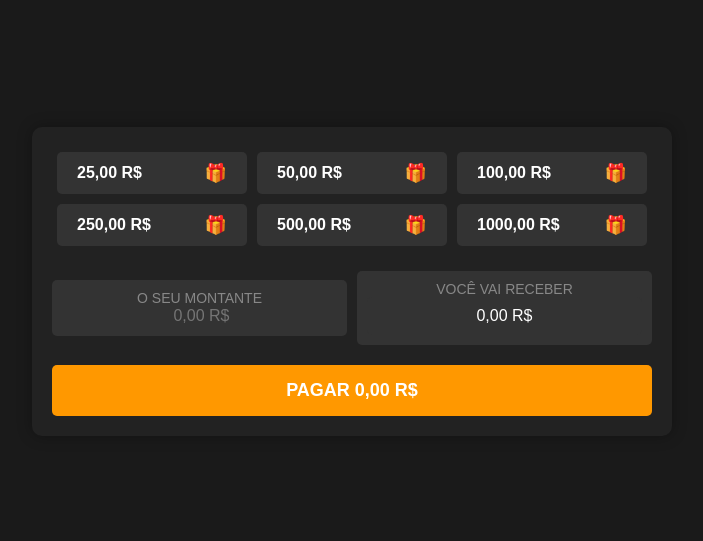
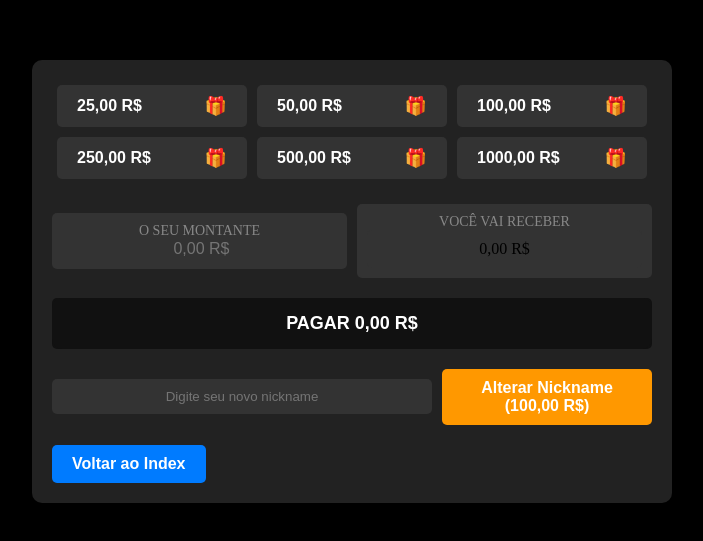
Before and after one commit to SXD3008/tigrinho, a plain HTML site: page adicionar-saldo.html in a window 1280 px wide. Shown: the part 119-660 px from the top of the page, without its empty margins (288-991 px from the left). Drawn offline with Linux system fonts and the light colour scheme.

Commit message:
Update adicionar-saldo.html

```diff
--- a/adicionar-saldo.html
+++ b/adicionar-saldo.html
@@ -5,15 +5,16 @@
     <meta name="viewport" content="width=device-width, initial-scale=1.0">
     <title>Adicionar Saldo</title>
     <style>
-        body {
+        html, body {
             margin: 0;
-            font-family: Arial, sans-serif;
-            background-color: #1a1a1a;
-            color: white;
+            padding: 0;
+            width: 100%;
+            height: 100vh;
             display: flex;
+            flex-direction: row;
             justify-content: center;
             align-items: center;
-            height: 100vh;
+            background: #000;
         }
 
         .container {
@@ -95,21 +96,68 @@
             outline: none;
         }
 
-        .pay-button {
+        .glow-on-hover {
             width: 100%;
             padding: 15px;
-            background-color: #ff9800;
-            color: white;
-            border: none;
+            color: #fff;
+            background: #111;
+            cursor: pointer;
+            position: relative;
+            z-index: 0;
             border-radius: 5px;
+            text-transform: uppercase;
             font-size: 18px;
             font-weight: bold;
-            cursor: pointer;
-            text-transform: uppercase;
+            border: none;
+            text-align: center;
+            display: inline-block;
         }
 
-        .pay-button:hover {
-            background-color: #ffa726;
+        .glow-on-hover:before {
+            content: '';
+            background: linear-gradient(45deg, #ff0000, #ff7300, #fffb00, #48ff00, #00ffd5, #002bff, #7a00ff, #ff00c8, #ff0000);
+            position: absolute;
+            top: -2px;
+            left: -2px;
+            background-size: 400%;
+            z-index: -1;
+            filter: blur(5px);
+            width: calc(100% + 4px);
+            height: calc(100% + 4px);
+            animation: glowing 20s linear infinite;
+            opacity: 0;
+            transition: opacity .3s ease-in-out;
+            border-radius: 10px;
+        }
+
+        .glow-on-hover:active {
+            color: #000;
+        }
+
+        .glow-on-hover:active:after {
+            background: transparent;
+        }
+
+        .glow-on-hover:hover:before {
+            opacity: 1;
+        }
+
+        .glow-on-hover:after {
+            z-index: -1;
+            content: '';
+            position: absolute;
+            width: 100%;
+            height: 100%;
+            background: #111;
+            left: 0;
+            top: 0;
+            border-radius: 10px;
+        }
+
+        @keyframes glowing {
+            0% { background-position: 0 0; }
+            50% { background-position: 400% 0; }
+            100% { background-position: 0 0; }
         }
 
         .bonus-text {
@@ -118,6 +166,57 @@
             text-align: center;
             margin-bottom: 10px;
             font-weight: bold;
+        }
+
+        /* New section for changing nickname */
+        .nickname-container {
+            margin-top: 20px;
+            display: flex;
+            justify-content: space-between;
+            align-items: center;
+        }
+
+        .nickname-input {
+            width: 60%;
+            padding: 10px;
+            background-color: #333;
+            border: none;
+            border-radius: 5px;
+            color: white;
+            text-align: center;
+        }
+
+        .change-nickname-button {
+            width: 35%;
+            padding: 10px;
+            background-color: #ff9800;
+            color: white;
+            border: none;
+            border-radius: 5px;
+            font-size: 16px;
+            font-weight: bold;
+            cursor: pointer;
+        }
+
+        .change-nickname-button:hover {
+            background-color: #ffa726;
+        }
+
+        .back-button {
+            padding: 10px 20px;
+            background-color: #007bff;
+            color: white;
+            border: none;
+            border-radius: 5px;
+            font-size: 16px;
+            font-weight: bold;
+            cursor: pointer;
+            display: inline-block;
+            margin-top: 20px;
+        }
+
+        .back-button:hover {
+            background-color: #0056b3;
         }
     </style>
 </head>
@@ -147,12 +246,34 @@
             </div>
         </div>
 
-        <button class="pay-button" onclick="confirmarPagamento()">Pagar <span id="confirmar-valor">0,00 R$</span></button>
+        <button class="glow-on-hover" onclick="confirmarPagamento()">Pagar <span id="confirmar-valor">0,00 R$</span></button>
+
+        <!-- Nickname Section -->
+        <div class="nickname-container">
+            <input type="text" id="nickname-input" class="nickname-input" placeholder="Digite seu novo nickname">
+            <button class="change-nickname-button" onclick="alterarNickname()">Alterar Nickname (100,00 R$)</button>
+        </div>
+
+        <!-- Back Button -->
+        <button class="back-button" onclick="voltarAoIndex()">Voltar ao Index</button>
     </div>
 
     <script>
         let saldoAtual = parseFloat(localStorage.getItem("saldo")) || 0;
+        let nickname = localStorage.getItem("nickname") || "";
 
+        // Função para formatar o número do saldo
+        function formatarNumero(valor) {
+            return valor.toFixed(2).replace(".", ",").replace(/\B(?=(\d{3})+(?!\d))/g, ".");
+        }
+
+        // Atualizar o saldo exibido no HTML
+        function atualizarSaldoDisplay() {
+            const saldoDisplay = document.getElementById("saldo-display");
+            saldoDisplay.textContent = `${formatarNumero(saldoAtual)} R$`;
+        }
+
+        // Função para adicionar saldo
         function adicionarSaldo(valor) {
             const montanteInput = document.getElementById("input-value");
             montanteInput.value = valor.toFixed(2).replace('.', ',') + " R$";
@@ -179,6 +300,7 @@
             confirmarValor.textContent = valorFinal.toFixed(2).replace('.', ',') + " R$";
         }
 
+        // Confirma pagamento
         function confirmarPagamento() {
             const montanteInput = document.getElementById("input-value").value.replace(",", ".");
             const valor = parseFloat(montanteInput);
@@ -207,6 +329,34 @@
             window.location.href = "index.html";
         }
 
+        // Função para alterar o nickname
+        function alterarNickname() {
+            const nicknameInput = document.getElementById("nickname-input").value.trim();
+
+            if (nicknameInput === "") {
+                alert("Por favor, insira um nickname válido!");
+                return;
+            }
+
+            // Verifica se o saldo é suficiente para alterar o nickname
+            if (saldoAtual >= 100) {
+                // Deduz o valor do saldo
+                saldoAtual -= 100;
+                localStorage.setItem("saldo", saldoAtual.toFixed(2));
+                localStorage.setItem("nickname", nicknameInput);
+
+                alert("Nickname alterado com sucesso!");
+                window.location.reload();
+            } else {
+                alert("Saldo insuficiente para alterar o nickname!");
+            }
+        }
+
+        // Função para voltar ao index
+        function voltarAoIndex() {
+            window.location.href = "index.html";
+        }
+
         // Atualiza o valor automaticamente ao preencher o campo personalizado
         document.getElementById("input-value").addEventListener("input", (event) => {
             const valor = parseFloat(event.target.value.replace(",", "."));
@@ -214,6 +364,9 @@
                 calcularReceber(valor);
             }
         });
+
+        // Atualiza o saldo e o nickname ao carregar a página
+        atualizarSaldoDisplay();
     </script>
 </body>
 </html>
```
